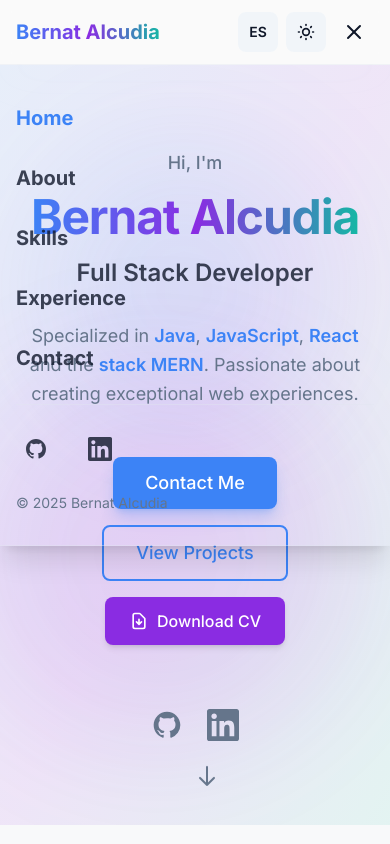
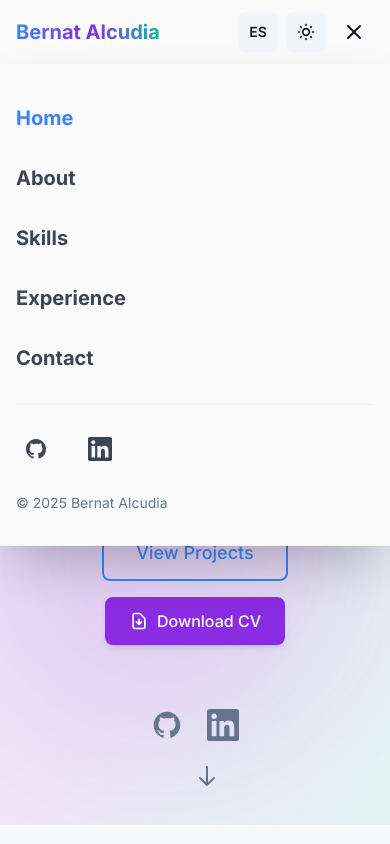
Before and after one commit to bernatalcudia/my-Portfolio, a Next.js app: page / in a window 390 px wide. Both pictures are taken after a click on the button 354 px from the left and 32 px from the top of the page. Shown: the top 844 px of the page. Built offline with nearby package versions, Linux system fonts and the light colour scheme.

Commit message:
style(navigation): make mobile menu fully opaque for better readability

```diff
--- a/components/layout/Header.tsx
+++ b/components/layout/Header.tsx
@@ -120,7 +120,7 @@ export function Header() {
                         animate={{ opacity: 1, y: 0, height: 'auto' }}
                         exit={{ opacity: 0, y: -10, height: 0 }}
                         transition={{ duration: 0.3, ease: "easeInOut" }}
-                        className="absolute top-full left-0 w-full z-40 md:hidden overflow-hidden bg-background/98 backdrop-blur-xl border-b border-border/40 shadow-xl"
+                        className="absolute top-full left-0 w-full z-40 md:hidden overflow-hidden bg-background border-b border-border/40 shadow-2xl"
                     >
                         <div className="container-custom py-8 flex flex-col space-y-6">
                             <div className="flex flex-col space-y-4">
```
